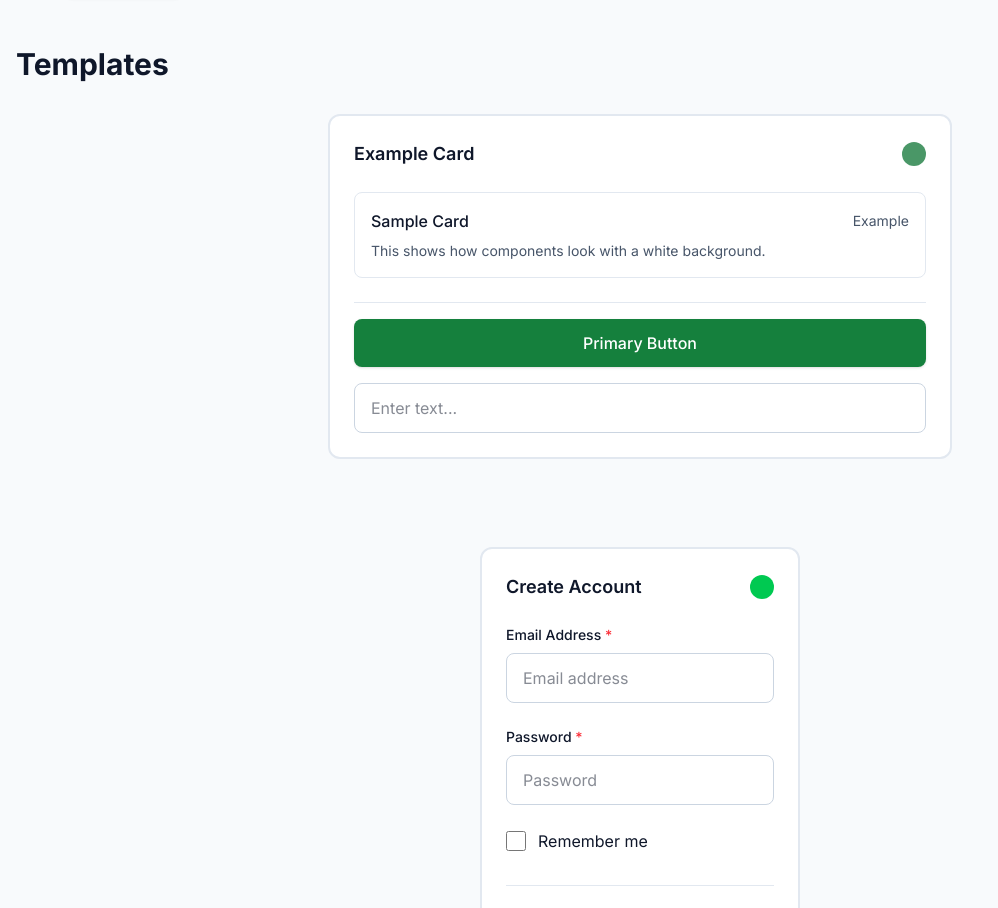
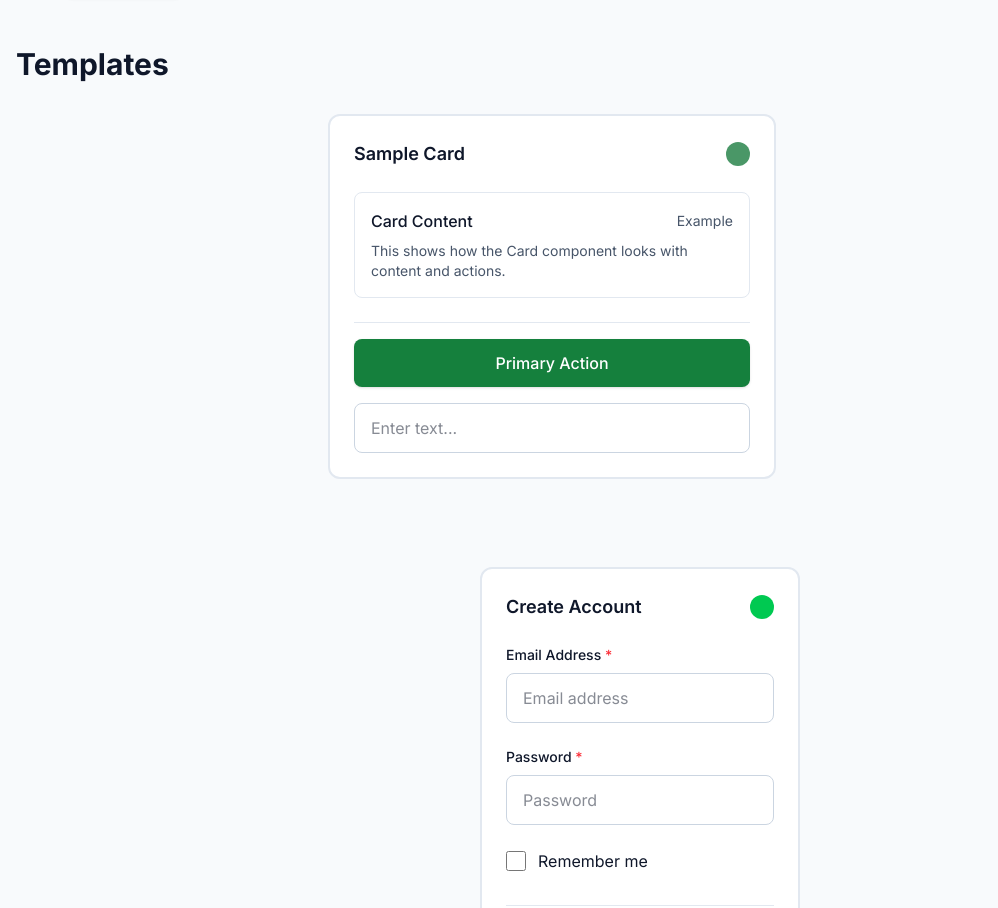
Before and after one commit to HassanTAli/User-Management-System, a Next.js app: page /showcase in a window 1280 px wide. Shown: the part 3684-4592 px from the top of the page, without its empty margins (0-998 px from the left). Built offline with nearby package versions, Linux system fonts and the light colour scheme.

Commit message:
Refactor Card component structure and update showcase page: Simplified Card component by breaking it into CardHeader, CardContent, and CardFooter. Updated showcase page to utilize CardShowcase for improved layout and consistency.

```diff
--- a/app/showcase/page.tsx
+++ b/app/showcase/page.tsx
@@ -4,6 +4,7 @@ import MultiStepProgressBar from "@/components/organisms/multi-step-progress-br"
 import DataTable from "@/components/organisms/table";
 import ButtonWithIconShowcase from "@/components/showcase/button-icon-showcase";
 import ButtonShowcase from "@/components/showcase/button-showcase";
+import { CardShowcase } from "@/components/showcase/card-showcasr";
 import CheckboxGroupExample from "@/components/showcase/checkbox-group-showcase";
 import SelectShowcase from "@/components/showcase/custom-select-showcase";
 import FormShowcase from "@/components/showcase/form-showcase";
@@ -11,7 +12,6 @@ import IconShowcase from "@/components/showcase/icon-showcase";
 import InputsShowcase from "@/components/showcase/input-showcase";
 import ModalShowcase from "@/components/showcase/modal-showcase";
 import StepCircleShowcase from "@/components/showcase/step-circle-showcase";
-import Card from "@/components/templates/Card";
 
 export default function Home() {
   return (
@@ -72,7 +72,7 @@ export default function Home() {
       <ModalShowcase />
       <h2 className="text-3xl font-bold mb-8">Templates</h2>
       <div className="md:w-1/2 mb-12 mx-auto">
-        <Card title="Example Card" />
+        <CardShowcase />
       </div>
       <div className="md:w-1/2 mb-12 mx-auto">
         <FormShowcase />
--- /dev/null
+++ b/components/showcase/card-showcasr.tsx
@@ -0,0 +1,30 @@
+import Button from "../atoms/button";
+import { TextInput } from "../atoms/text-input";
+import { Card } from "../templates/Card";
+
+export const CardShowcase = () => {
+  return (
+    <div className="max-w-md">
+      <Card
+        title="Sample Card"
+        content={
+          <>
+            <div className="flex items-center justify-between mb-2">
+              <span className="font-medium text-slate-900">Card Content</span>
+              <span className="text-sm text-slate-600">Example</span>
+            </div>
+            <p className="text-sm text-slate-600">
+              This shows how the Card component looks with content and actions.
+            </p>
+          </>
+        }
+        footer={
+          <>
+            <Button variant="primary">Primary Action</Button>
+            <TextInput placeholder="Enter text..." />
+          </>
+        }
+      />
+    </div>
+  );
+};
--- a/components/templates/Card.tsx
+++ b/components/templates/Card.tsx
@@ -1,57 +1,42 @@
-/**
- *
- *
- */
+import React from "react";
 
-import Button from "../atoms/button";
-import { TextInput } from "../atoms/text-input";
+/* ---------- Card Parts ---------- */
 
-interface CardProps {
+export const CardHeader = ({ title }: { title: string }) => (
+  <div className="flex items-center justify-between mb-6">
+    <h4 className="text-lg font-semibold">{title}</h4>
+    <div className="w-6 h-6 rounded-full bg-primary-500" />
+  </div>
+);
+
+export const CardContent = ({ children }: { children: React.ReactNode }) => (
+  <div className="p-4 border border-slate-200 rounded-lg">{children}</div>
+);
+
+export const CardFooter = ({ children }: { children: React.ReactNode }) => (
+  <div className="mt-6 pt-4 border-t border-slate-200 flex flex-col gap-4">
+    {children}
+  </div>
+);
+
+/* ---------- Card Wrapper ---------- */
+
+export const Card = ({
+  title,
+  content,
+  footer,
+}: {
   title?: string;
-}
+  content?: React.ReactNode;
+  footer?: React.ReactNode;
+}) => {
+  return (
+    <div className="border-2 border-slate-200 rounded-xl p-6 bg-white">
+      {title && <CardHeader title={title} />}
 
-const CardHeader = ({ title }: CardProps) => {
-  return (
-    <div className="flex items-center justify-between mb-6">
-      <h4 className="text-lg font-semibold">{title ?? "Title"}</h4>
-      <div className="w-6 h-6 rounded-full bg-primary-500"></div>
+      {content && <CardContent>{content}</CardContent>}
+
+      {footer && <CardFooter>{footer}</CardFooter>}
     </div>
   );
 };
-
-const CardContent = ({ children }: { children?: React.ReactNode }) => {
-  return (
-    <div className="p-4 border border-slate-200 rounded-lg">{children}</div>
-  );
-};
-
-const CardFooter = ({ children }: { children?: React.ReactNode }) => {
-  return (
-    <div className="mt-6 border-t-slate-200 border-t pt-4 flex flex-col gap-4">
-      {children}
-    </div>
-  );
-};
-
-const Card = ({ title }: CardProps) => {
-  return (
-    <div className="border-2 border-slate-200 rounded-xl p-6 bg-white">
-      <CardHeader title={title} />
-      <CardContent>
-        <div className="flex items-center justify-between mb-2">
-          <span className="font-medium text-slate-900">Sample Card</span>
-          <span className="text-sm text-slate-600">Example</span>
-        </div>
-        <p className="text-sm text-slate-600">
-          This shows how components look with a white background.
-        </p>
-      </CardContent>
-      <CardFooter>
-        <Button variant="primary">Primary Button</Button>
-        <TextInput placeholder="Enter text..." />
-      </CardFooter>
-    </div>
-  );
-};
-
-export default Card;
```
